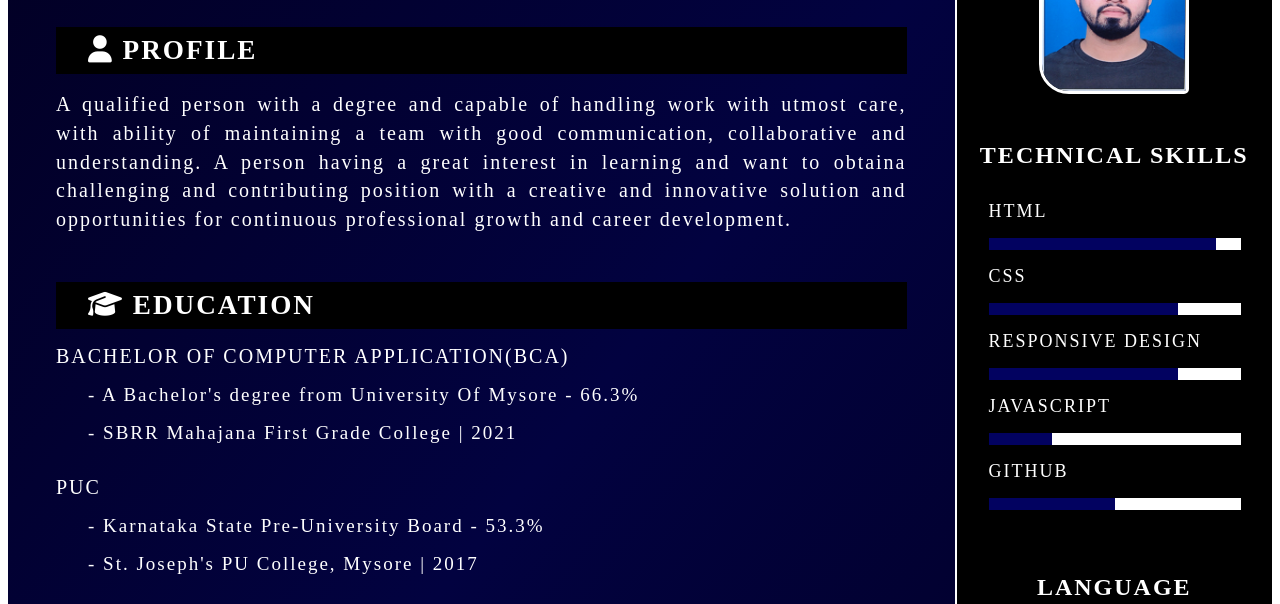
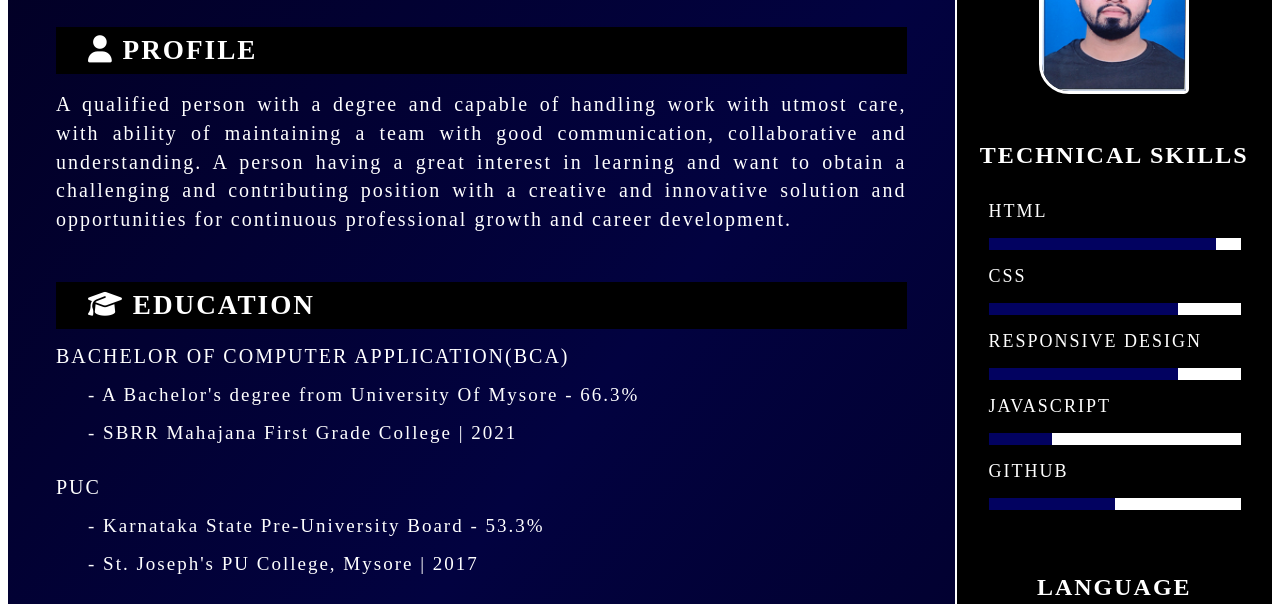
Before and after one commit to Ajay-5/Resume, a plain HTML site: page index.html in a window 1280 px wide. Shown: the part 116-720 px from the top of the page. Drawn offline with Linux system fonts and the light colour scheme.

Commit message:
Update index.html

```diff
--- a/index.html
+++ b/index.html
@@ -18,7 +18,7 @@
             <div class="profile">
                 <h2><i class="fa-solid fa-user"></i> Profile</h2>
                 <!-- <p>I am self-motivated, I use good judgment and I have the ability to manage my time. I have good verbal and written skills that make it easy to understand information and to articulate my ideas clearly, so others can understand. I have a pleasant and friendly personality with the ability to work as a team or independently.</p> -->
-                <p>A qualified person with a degree and capable of handling work with utmost care, with ability of maintaining a team with good communication, collaborative and understanding. A person having a great interest in learning and want to obtaina challenging and contributing position with a creative and innovative solution and opportunities for continuous professional growth and career development.</p>
+                <p>A qualified person with a degree and capable of handling work with utmost care, with ability of maintaining a team with good communication, collaborative and understanding. A person having a great interest in learning and want to obtain a challenging and contributing position with a creative and innovative solution and opportunities for continuous professional growth and career development.</p>
             </div>
 
             <div class="education">
```
